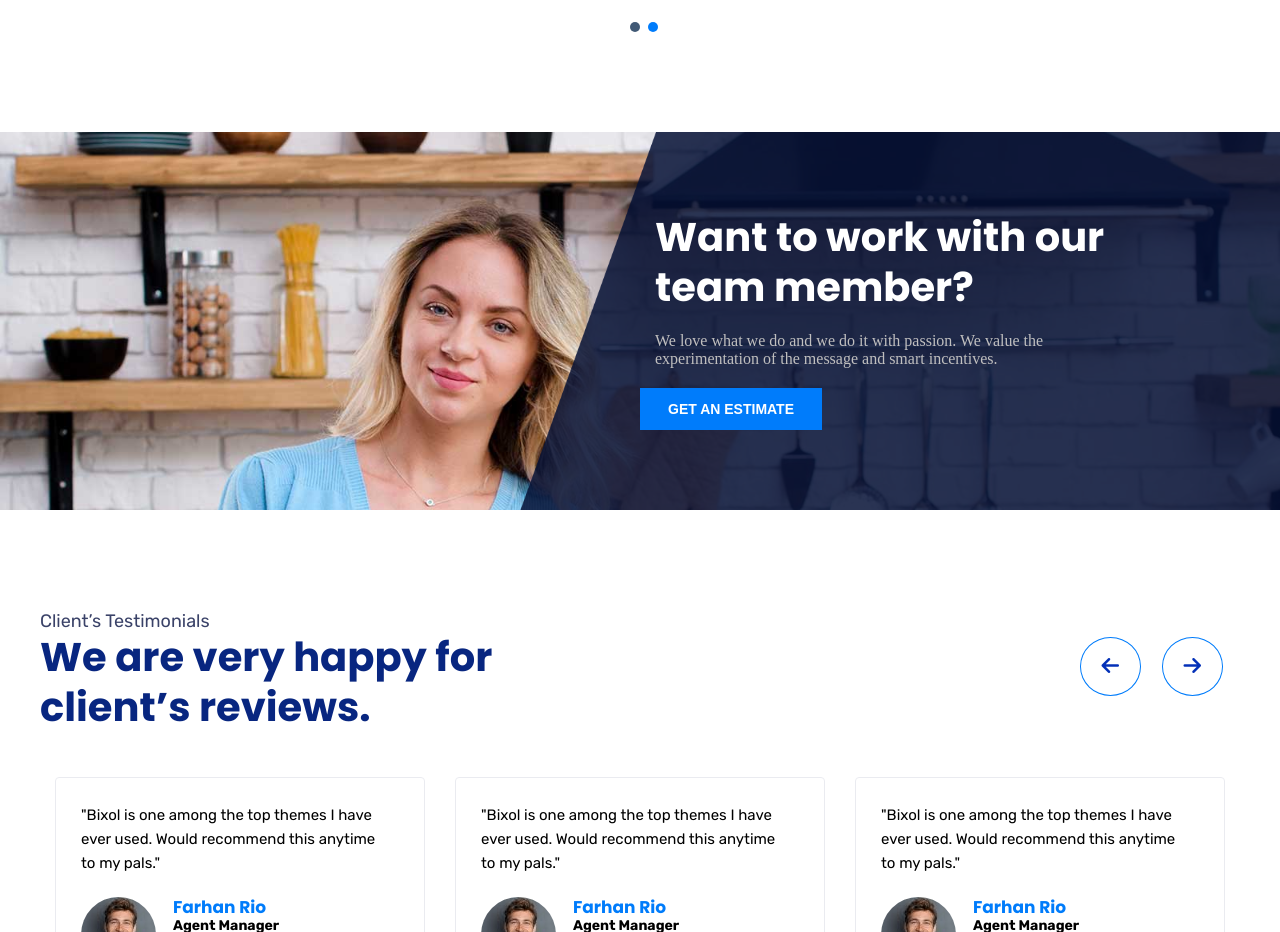
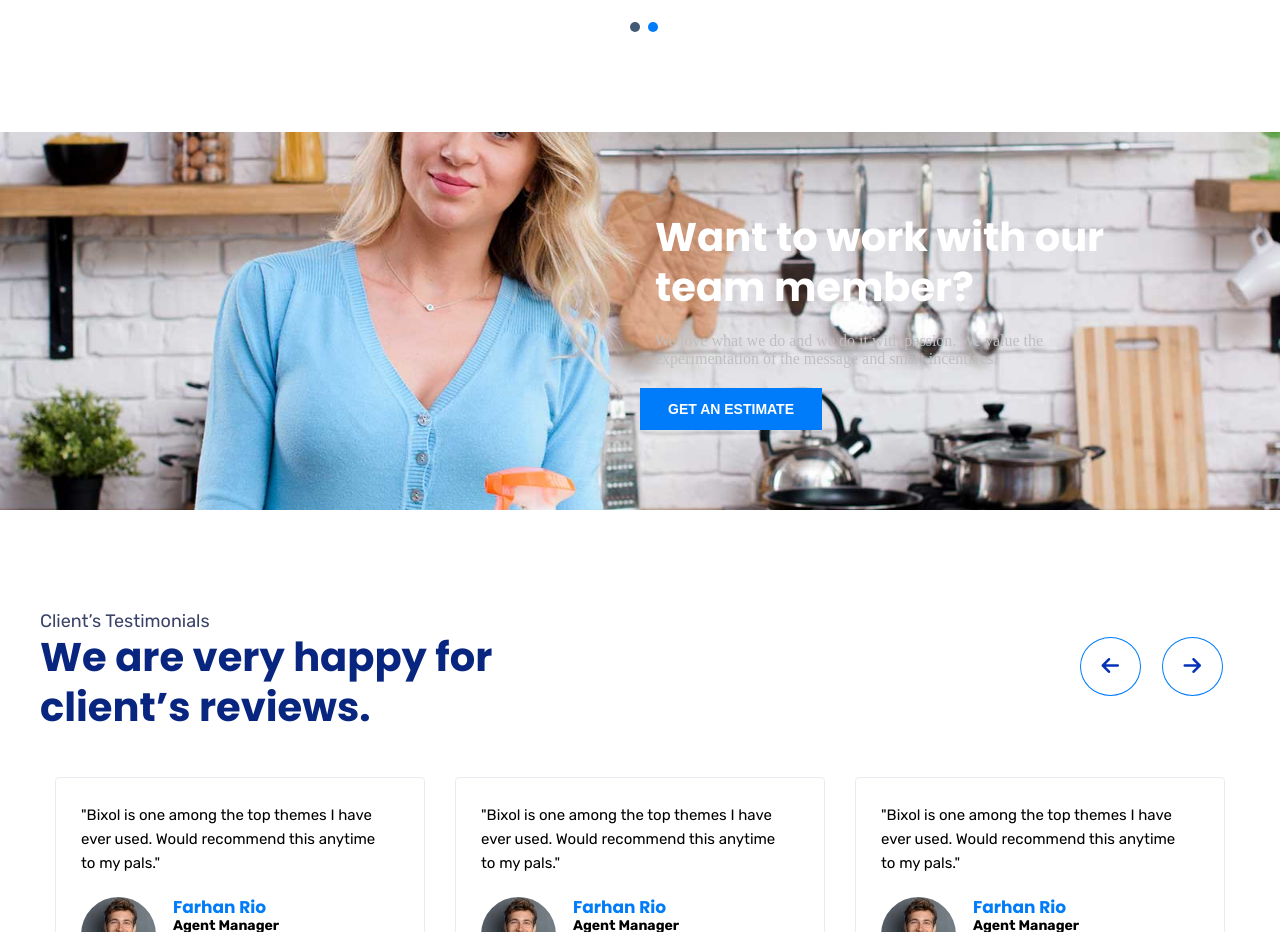
Before and after one commit to Ankitadevatale2305/html-template-two, a plain HTML site: page index.html in a window 1280 px wide. Shown: the part 1980-2912 px from the top of the page. Drawn offline with nearby package versions, Linux system fonts and the light colour scheme; a script that the page names is missing.

Commit message:
Update style.css

```diff
--- a/style.css
+++ b/style.css
@@ -401,7 +401,7 @@ i.fa.fa-caret-right.readmore {
 }
 
 .overlay-image {
-    background: url(bg-overlay1.png);
+    background: url(portfolio-01.jpg);
 
     width: 100%;
     height: 100%;
```
